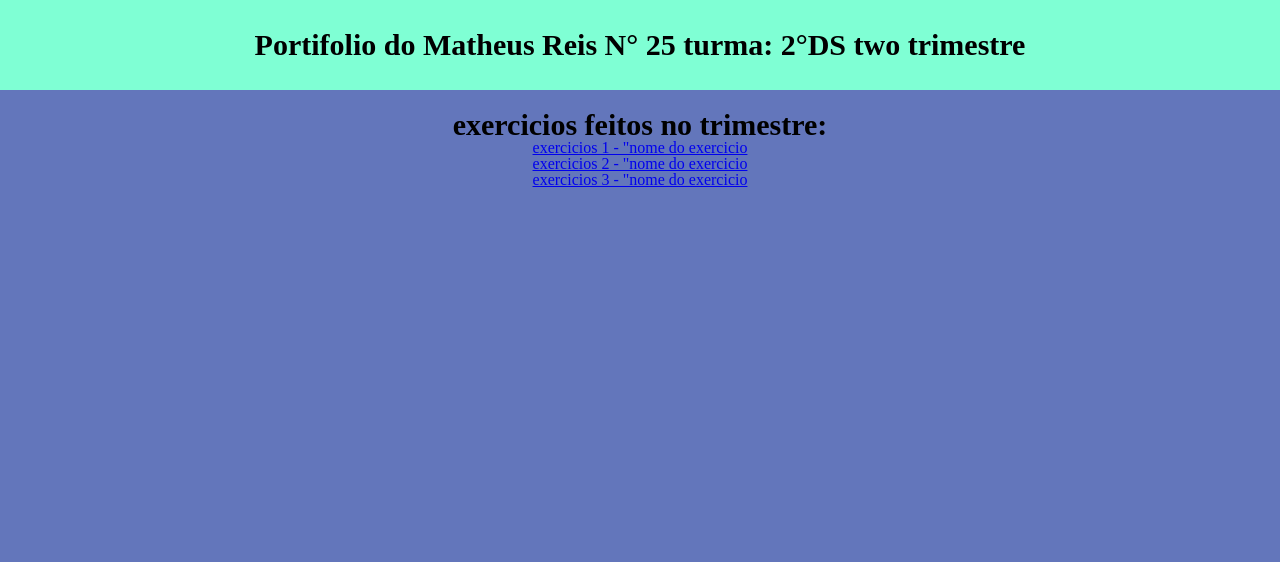
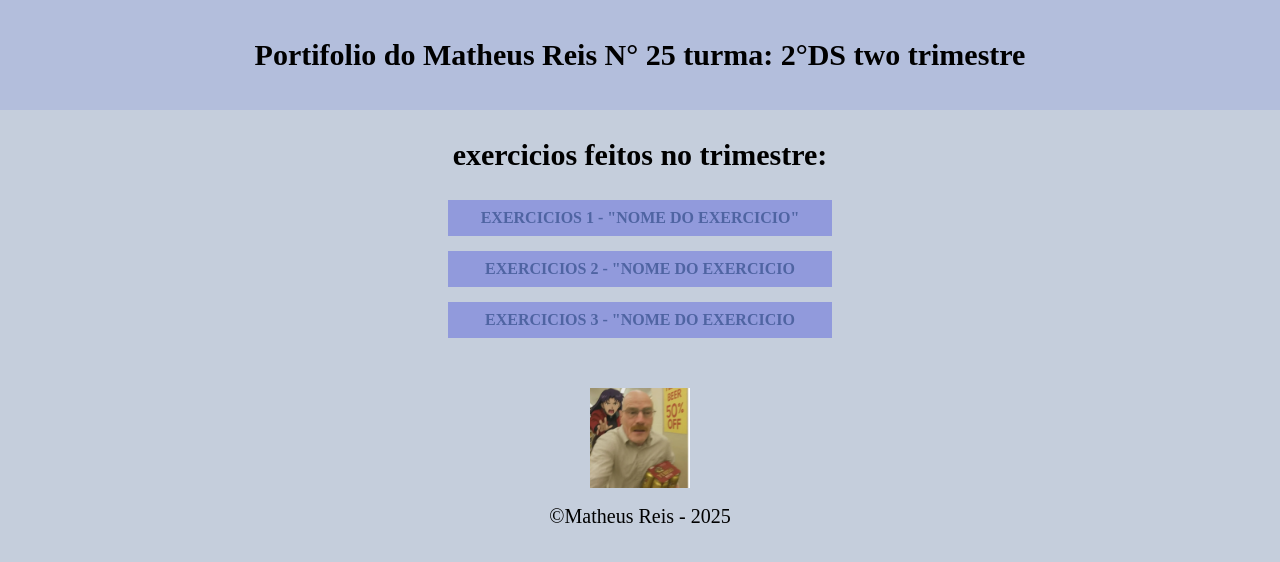
Before and after one commit to matheusreis01/portifolio, a plain HTML site: page index.html in a window 1280 px wide. Drawn offline with Linux system fonts and the light colour scheme.

Commit message:
Add files via upload

```diff
--- a/index.html
+++ b/index.html
@@ -15,13 +15,14 @@
         <h2>exercicios feitos no trimestre:</h2>
 
         <ul>
-            <a href="#####"><li>exercicios 1 - "nome do exercicio</li></a>
+            <a href="exercicio1/exercicio1.html"><li>exercicios 1 - "nome do exercicio"</li></a>
             <a href="#####"><li>exercicios 2 - "nome do exercicio</li></a>
             <a href="#####"><li>exercicios 3 - "nome do exercicio</li></a>
         </ul>
     </main>
     <footer>
-
+        <img src="walter.png">
+        <p>&copy;Matheus Reis - 2025</p>
     </footer>
 
 </body>
--- a/style.css
+++ b/style.css
@@ -1,16 +1,46 @@
 body{
-    background-color: rgb(99, 118, 187);
+    background-color:  rgba(160, 174, 198, 0.604);
 }
 header{
-    background-color: aquamarine;
+    background-color:rgb(179, 190, 220);
     padding:30px 0;
     text-align: center;
 }
 h1, h2 {
     font-size: 30px;
     font-weight: bold;
+    margin: 10px 0;
 }
 main{
     padding: 20px 0;
     text-align: center;
  }
+ul {
+    margin: 30px 0;
+}
+ li{
+    margin: 15px auto;
+    padding: 10px 0;
+    background-color: rgb(145, 154, 220);
+    width: 30%;
+    text-transform: uppercase;
+    color: rgb(79, 100, 162);
+    font-weight: bold;
+ }
+ li:hover {
+    width: 32%;
+    border-radius: 10px;
+    background-color: rgb(112, 150, 216);
+
+ }
+ a{
+    text-decoration: none;
+ }
+ footer{
+    text-align: center;
+    font-size: 20px;
+ }
+ footer img{
+    width: 100px;
+    margin-bottom: 15px;
+ }
```
Also changed, not shown: walter.png (added).
